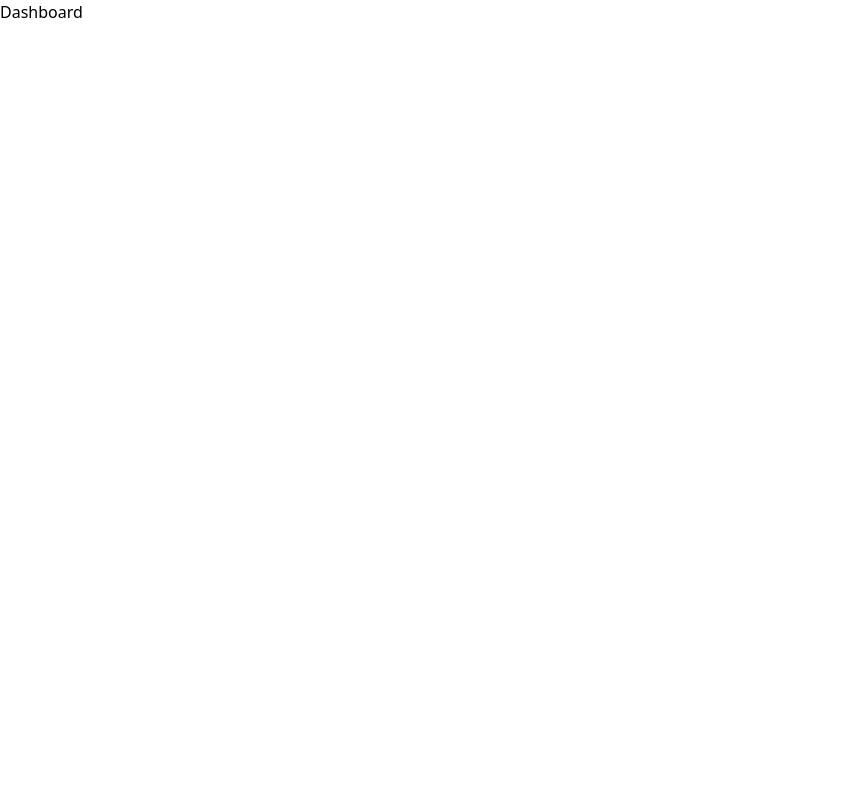
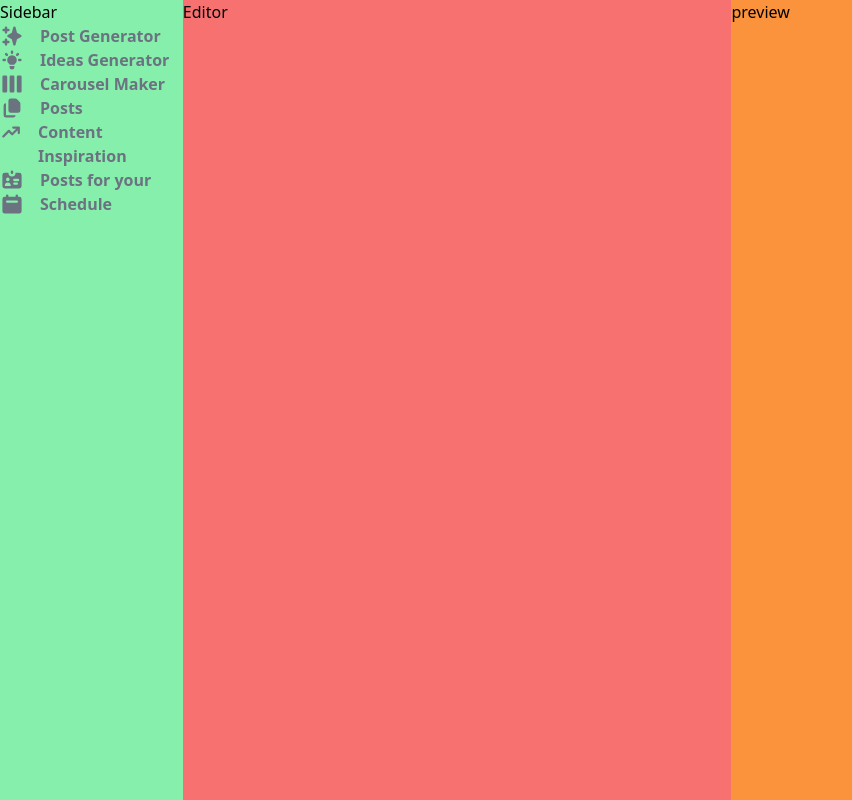
Before and after one commit to xenomech/kinda-scribe, a React (Vite) app: page / in a window 1280 px wide. Shown: the whole page, without its empty margins (0-852 px from the left). Built offline with nearby package versions, Linux system fonts and the light colour scheme.

Commit message:
feat: ground works

```diff
--- a/package.json
+++ b/package.json
@@ -12,6 +12,7 @@
     "prettier": "prettier --write ."
   },
   "dependencies": {
+    "@heroicons/react": "1.0.6",
     "@radix-ui/react-avatar": "^1.0.4",
     "@radix-ui/react-dropdown-menu": "^2.0.6",
     "@radix-ui/react-separator": "^1.0.3",
--- /dev/null
+++ b/src/components/compounds/editor.tsx
@@ -0,0 +1,5 @@
+const Editor = () => {
+  return <div className="bg-red-400 md:w-1/2">Editor</div>;
+};
+
+export default Editor;
--- /dev/null
+++ b/src/components/compounds/preview.tsx
@@ -0,0 +1,5 @@
+const Preview = () => {
+  return <div className="bg-orange-400 md:w-1/2">preview</div>;
+};
+
+export default Preview;
--- a/src/components/compounds/sidebar.tsx
+++ b/src/components/compounds/sidebar.tsx
@@ -0,0 +1,25 @@
+import { PRIMARY_LINKS } from '@/configs';
+
+const Sidebar = () => {
+  return (
+    <div className="bg-green-300 md:w-1/6 md:h-screen">
+      Sidebar
+      <div>
+        {PRIMARY_LINKS.map((item, index) => {
+          return (
+            <a
+              className="flex gap-4 text-gray-500"
+              href={item.to}
+              key={index + 1}
+            >
+              <item.icon className="w-6 h-6" />
+              <span className="font-semibold">{item.label}</span>
+            </a>
+          );
+        })}
+      </div>
+    </div>
+  );
+};
+
+export default Sidebar;
--- a/src/configs/index.ts
+++ b/src/configs/index.ts
@@ -0,0 +1,52 @@
+import {
+  CalendarIcon,
+  DocumentDuplicateIcon,
+  IdentificationIcon,
+  LightBulbIcon,
+  SparklesIcon,
+  TrendingUpIcon,
+  ViewBoardsIcon,
+} from '@heroicons/react/solid';
+import React from 'react';
+export interface PRIMARY_LINK_INTERFACE {
+  label: string;
+  icon: (props: React.SVGProps<SVGSVGElement>) => JSX.Element;
+  to: string;
+}
+export const PRIMARY_LINKS: PRIMARY_LINK_INTERFACE[] = [
+  {
+    label: 'Post Generator',
+    icon: SparklesIcon,
+    to: '#',
+  },
+  {
+    label: 'Ideas Generator',
+    icon: LightBulbIcon,
+    to: '#',
+  },
+  {
+    label: 'Carousel Maker',
+    icon: ViewBoardsIcon,
+    to: '#',
+  },
+  {
+    label: 'Posts',
+    icon: DocumentDuplicateIcon,
+    to: '#',
+  },
+  {
+    label: 'Content Inspiration',
+    icon: TrendingUpIcon,
+    to: '#',
+  },
+  {
+    label: 'Posts for your',
+    icon: IdentificationIcon,
+    to: '#',
+  },
+  {
+    label: 'Schedule',
+    icon: CalendarIcon,
+    to: '#',
+  },
+];
--- a/src/pages/dashboard.tsx
+++ b/src/pages/dashboard.tsx
@@ -1,5 +1,15 @@
+import Editor from '@/components/compounds/editor';
+import Preview from '@/components/compounds/preview';
+import Sidebar from '@/components/compounds/sidebar';
+
 const Dashboard = () => {
-  return <div>Dashboard</div>;
+  return (
+    <div className="flex flex-col md:flex-row">
+      <Sidebar />
+      <Editor />
+      <Preview />
+    </div>
+  );
 };
 
 export default Dashboard;
```
Also changed, not shown: 1 other file (tests, documents, lock files or other folders).
